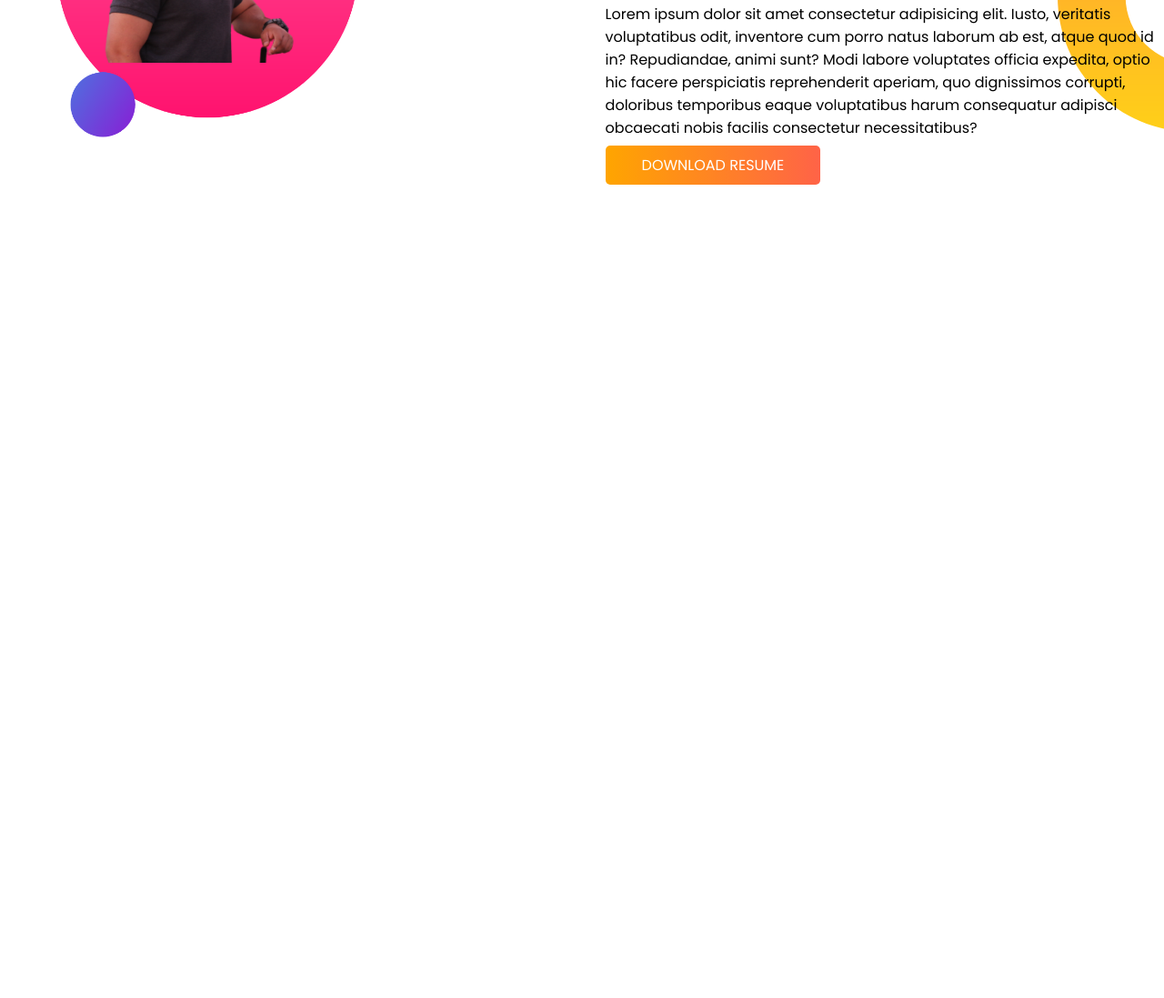
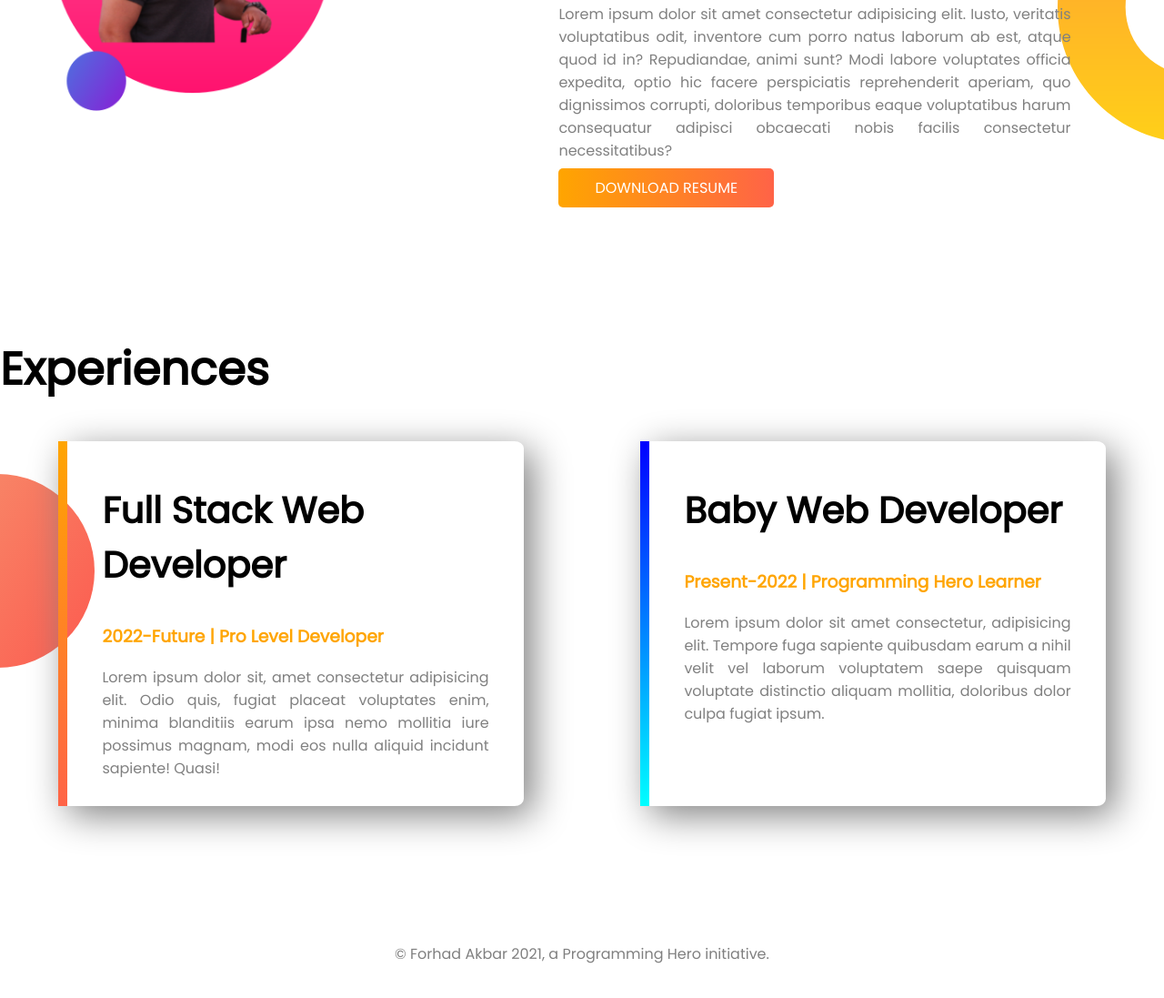
Before and after one commit to forhadakbar/developer-portfolio, a plain HTML site: page index.html in a window 1280 px wide. Shown: the part 791-1888 px from the top of the page at 91% size. Before the commit the page ends 1135 px from the top, so only its background shows below. Drawn offline with Linux system fonts and the light colour scheme.

Commit message:
Final commit

```diff
--- a/index.html
+++ b/index.html
@@ -34,7 +34,7 @@
         <div class="half-width">
             <img src="images/my-bg2.png" alt="image of forhad akbar">
         </div>
-        <div class="half-width">
+        <div id="dream-big" class="half-width">
             <h1>Dream Big</h1>
             <h3>Become a web developer</h3>
             <p>Lorem ipsum dolor sit amet consectetur adipisicing elit. Iusto, veritatis voluptatibus odit, inventore
@@ -48,8 +48,33 @@
     </section>
 
 
+    <section class="lower-section">
+        <h1>Experiences</h1>
+
+        <div class=bottom-box>
+            <div id="pro-dev" class="experiece-item">
+                <h2>Full Stack Web Developer</h2>
+                <h3 class="orange-color">2022-Future | Pro Level Developer</h3>
+                <p>Lorem ipsum dolor sit, amet consectetur adipisicing elit. Odio quis, fugiat placeat voluptates enim,
+                    minima blanditiis earum ipsa nemo mollitia iure possimus magnam, modi eos nulla aliquid incidunt
+                    sapiente! Quasi!</p>
+
+            </div>
+            <div id="baby-dev" class="experiece-item">
+                <h2>Baby Web Developer</h2>
+                <h3 class="orange-color">Present-2022 | Programming Hero Learner</h3>
+                <p>Lorem ipsum dolor sit amet consectetur, adipisicing elit. Tempore fuga sapiente quibusdam earum a
+                    nihil velit vel laborum voluptatem saepe quisquam voluptate distinctio aliquam mollitia, doloribus
+                    dolor culpa fugiat ipsum.</p>
+            </div>
+        </div>
+    </section>
 
 
+
+    <footer>
+        <p>© Forhad Akbar 2021, a Programming Hero initiative.</p>
+    </footer>
 
 </body>
 
--- a/style.css
+++ b/style.css
@@ -6,6 +6,15 @@ body{
 
 h1{
     font-size: 50px;
+}
+
+h2{
+    font-size: 40px;
+}
+
+p{
+color: gray;
+text-align: justify;
 }
 
 .orange-color{
@@ -46,3 +55,45 @@ section{
     background-repeat: no-repeat;
     background-position: right;
 }
+
+.bottom-box{
+    display: flex;
+}
+
+
+#dream-big{
+    padding-right: 8%;
+}
+
+.lower-section{
+    background-image: url(images/exp-bg.png);
+    background-repeat: no-repeat;
+    background-position:left;
+
+}
+
+.experiece-item{
+    width: 40%;
+    margin-left: 5%;
+    margin-right: 5%;
+    padding: 1% 3% ;
+    border-radius: 2%;
+    box-shadow: 10px 10px 40px gray;
+
+
+}
+
+#pro-dev{
+    border-left: 10px solid;
+    border-image: linear-gradient(to bottom,orange, tomato) 1;
+}
+
+#baby-dev{
+    border-left: 10px solid;
+    border-image: linear-gradient(to bottom,blue,cyan)1;
+}
+
+footer p{
+    text-align: center;
+    margin: 50px;
+}
```
